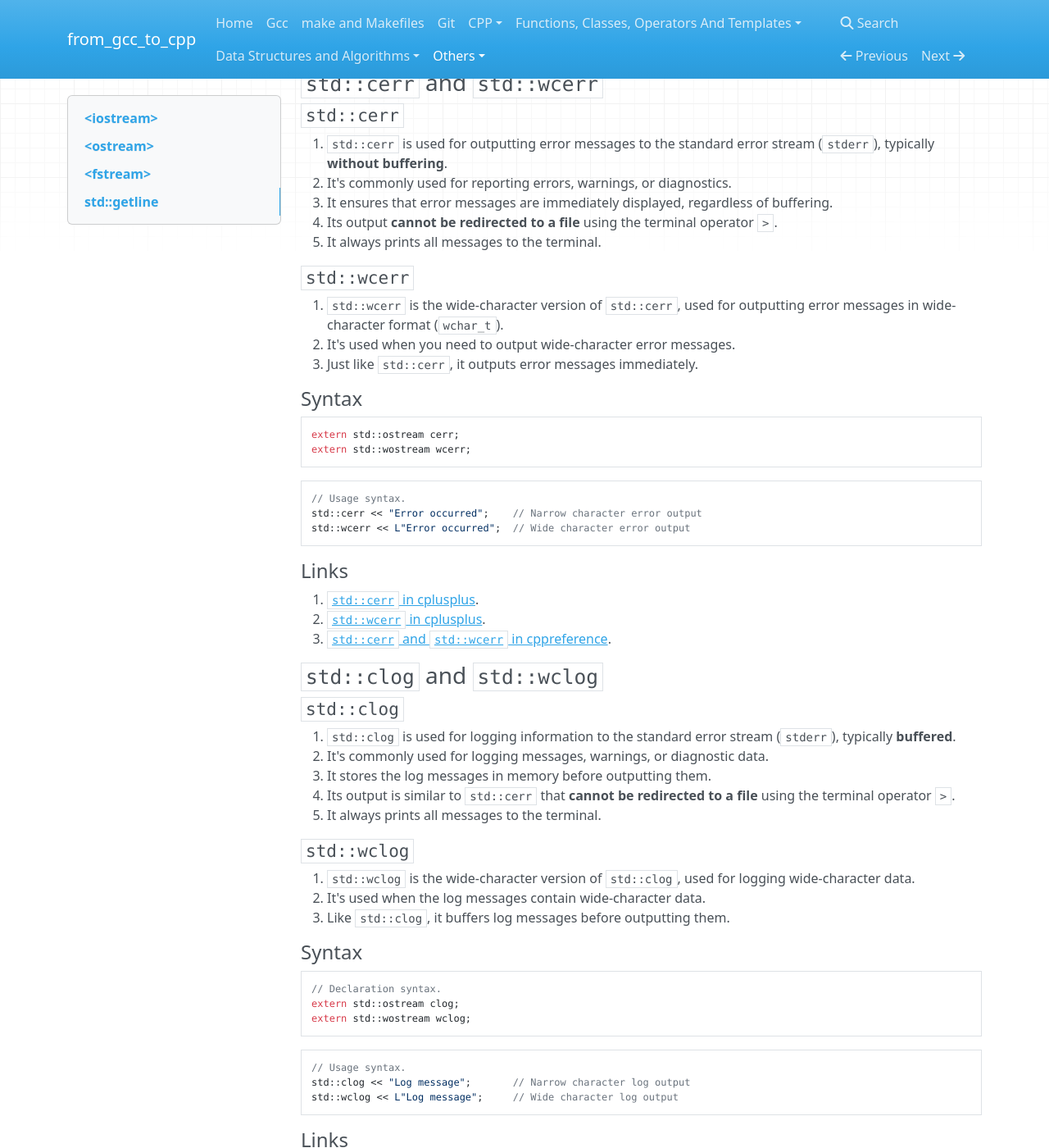
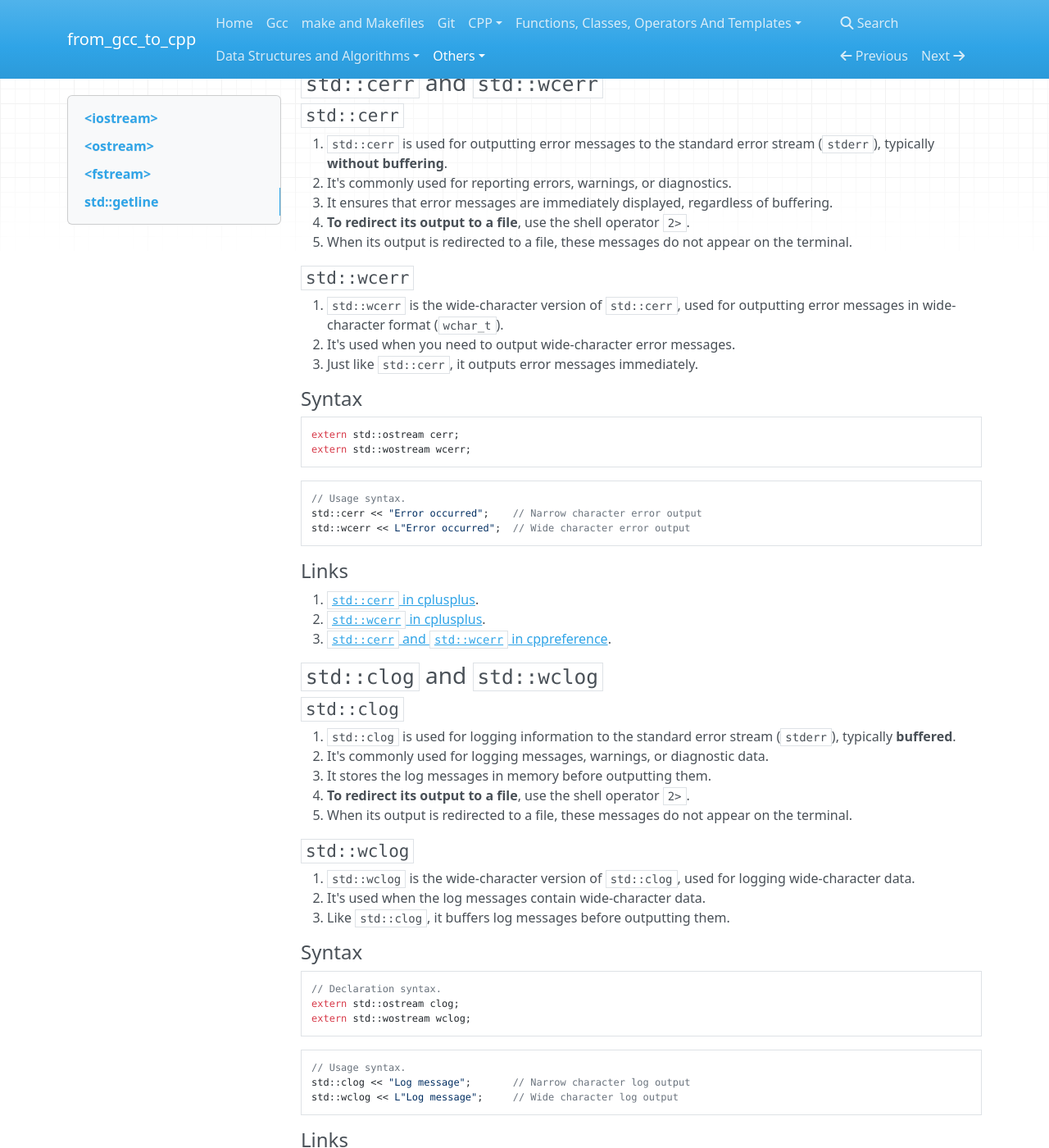
Before and after one commit to 0BananaBig0/from_gcc_to_cpp, an MkDocs documentation site: the page built from docs/FileIOs.md, in a window 1280 px wide and 1400 px high, scrolled down 3658 px. Shown: the whole window at 82% size. Built offline with MkDocs 1.6.1, drawn with Linux system fonts in a browser that asks for light colours; nearby versions of some CDN libraries; some of the changed text lies outside the part shown.

Commit message:
correct and supplement the content FileIOs

```diff
--- a/docs/FileIOs.md
+++ b/docs/FileIOs.md
@@ -136,7 +136,7 @@ std::wcin >> wvar_name;      // Wide character input
    data.
 3. Data written to `std::cout` is stored in memory and written to the console
    when the buffer is full or flushed.
-4. Its output **can be redirected to a file** using the terminal operator `>`.
+4. **To redirect its output to a file**, use the shell operator `>`.
 5. When its output is redirected to a file, these messages do not appear on the
    terminal.
 
@@ -192,9 +192,9 @@ std::wcout << L"Message";       // Wide character output
 2. It's commonly used for reporting errors, warnings, or diagnostics.
 3. It ensures that error messages are immediately displayed, regardless of
    buffering.
-4. Its output **cannot be redirected to a file** using the terminal operator
-   `>`.
-5. It always prints all messages to the terminal.
+4. **To redirect its output to a file**, use the shell operator `2>`.
+5. When its output is redirected to a file, these messages do not appear on the
+   terminal.
 
 #### `std::wcerr`
 
@@ -230,9 +230,9 @@ std::wcerr << L"Error occurred";  // Wide character error output
    (`stderr`), typically **buffered**.
 2. It's commonly used for logging messages, warnings, or diagnostic data.
 3. It stores the log messages in memory before outputting them.
-4. Its output is similar to `std::cerr` that **cannot be redirected to a file**
-   using the terminal operator `>`.
-5. It always prints all messages to the terminal.
+4. **To redirect its output to a file**, use the shell operator `2>`.
+5. When its output is redirected to a file, these messages do not appear on the
+   terminal.
 
 #### `std::wclog`
 
```
